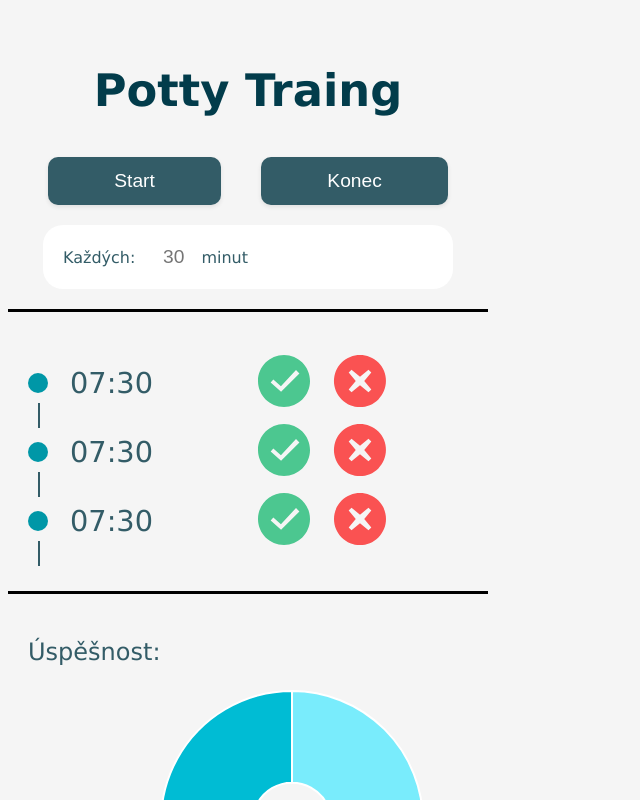
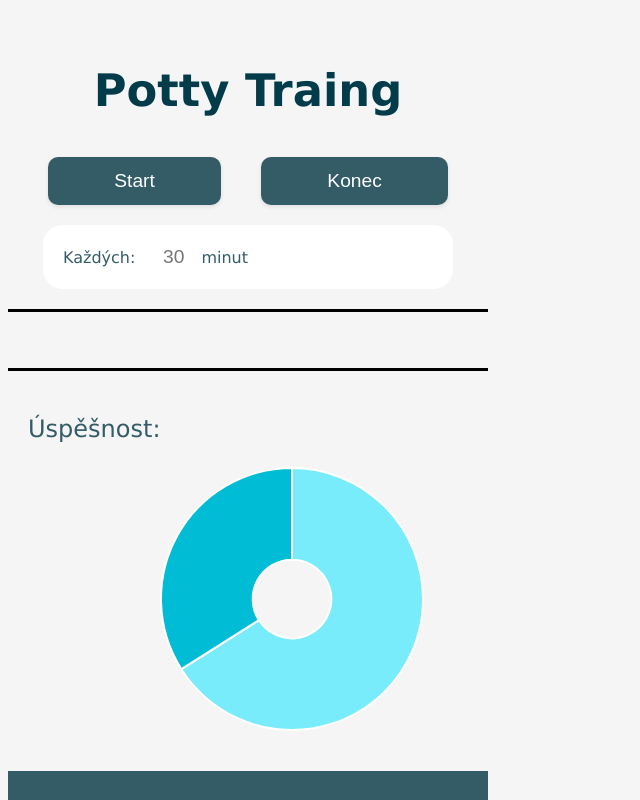
Before and after one commit to LucieKopasova/Potty-Training, a React (Vite) app in the folder PottyTraining/: page / in a window 1280 px wide. Shown: the top 800 px of the page, without its empty margins (0-640 px from the left). Built offline with nearby package versions, Linux system fonts and the light colour scheme.

Commit message:
přidání časů

```diff
--- a/PottyTraining/src/components/SettingsDay.jsx
+++ b/PottyTraining/src/components/SettingsDay.jsx
@@ -1,10 +1,12 @@
-import React from 'react';
+import { useState } from 'react';
 
-export const Settingsday = ({}) => {
+export const Settingsday = ({ onClick }) => {
   return (
     <>
       <div className="btns__setting">
-        <button className="btn__settings btn__settings--star">Start</button>
+        <button className="btn__settings btn__settings--star" onClick={onClick}>
+          Start
+        </button>
 
         <button className="btn__settings btn__settings --end">Konec</button>
       </div>
--- /dev/null
+++ b/PottyTraining/src/components/dailyReport.jsx
@@ -0,0 +1,53 @@
+export const DailyReport = ({ times }) => {
+  console.log(times);
+
+  function formatTime(number) {
+    return number < 10 ? '0' + number : number;
+  }
+  return (
+    <>
+      <ul className="daily-report__list">
+        {times.map((time, index) => (
+          <li key={index} className="daily-report__item">
+            <div className="list__bullet"></div>
+            <span className="time">
+              {formatTime(time.hours)}:{formatTime(time.minutes)}
+            </span>
+            <button
+              className="btn__daily-report btn-success"
+              aria-label="Úspěch"
+            >
+              <svg
+                className="img__success"
+                xmlns="http://www.w3.org/2000/svg"
+                x="0px"
+                y="0px"
+                width="64"
+                height="64"
+                viewBox="0 0 64 64"
+              >
+                <path d="M32,6C17.641,6,6,17.641,6,32c0,14.359,11.641,26,26,26s26-11.641,26-26C58,17.641,46.359,6,32,6z M29.081,42.748	l-10.409-9.253l2.657-2.99l7.591,6.747L44,21l3.414,3.414L29.081,42.748z"></path>
+              </svg>
+            </button>
+            <button
+              className="btn__daily-report btn-failure"
+              aria-label="Neúspěch"
+            >
+              <svg
+                className="img__failure"
+                xmlns="http://www.w3.org/2000/svg"
+                x="0px"
+                y="0px"
+                width="64"
+                height="64"
+                viewBox="0 0 64 64"
+              >
+                <path d="M50.385,50.385c-10.153,10.153-26.616,10.153-36.77,0s-10.153-26.616,0-36.77s26.616-10.153,36.77,0	S60.538,40.231,50.385,50.385z M43.314,40.485L36.243,32l7.071-8.485l-2.828-2.828L32,27.757l-8.485-7.071l-2.828,2.828L27.757,32	l-7.071,8.485l2.828,2.828L32,36.243l8.485,7.071L43.314,40.485z"></path>
+              </svg>
+            </button>
+          </li>
+        ))}
+      </ul>
+    </>
+  );
+};
--- a/PottyTraining/src/pages/HomePage/index.jsx
+++ b/PottyTraining/src/pages/HomePage/index.jsx
@@ -3,10 +3,32 @@ import React from 'react';
 import { Chart as ChartJS, ArcElement, Tooltip, Legend } from 'chart.js';
 import { Doughnut } from 'react-chartjs-2';
 import { Settingsday } from '../../components/SettingsDay';
+import { useState } from 'react';
+import { DailyReport } from '../../components/dailyReport';
 
 ChartJS.register(ArcElement);
 
 export const HomePage = () => {
+  const [startTime, setstartTime] = useState([]);
+
+  const handleClick = () => {
+    const now = new Date();
+    const interval = 30;
+    const count = 5;
+    const newTimes = [];
+    for (let i = 0; i < count; i++) {
+      const newTime = new Date(now);
+      newTime.setMinutes(newTime.getMinutes() + interval * i);
+
+      newTimes.push({
+        hours: newTime.getHours(),
+        minutes: newTime.getMinutes(),
+      });
+    }
+
+    setstartTime(newTimes);
+  };
+
   const data = {
     labels: ['Úspěch', 'Neúspěch'],
     datasets: [
@@ -17,7 +39,6 @@ export const HomePage = () => {
     ],
   };
 
-  // Volby grafu, bez legendy a tooltipů (jak jsi chtěla)
   const options = {
     plugins: {
       legend: { display: false },
@@ -33,120 +54,11 @@ export const HomePage = () => {
       </header>
 
       <section className="settings__day">
-        <Settingsday />
+        <Settingsday onClick={handleClick} />
       </section>
 
       <section className="daily-report">
-        <ul className="daily-report__list">
-          <li className="daily-report__item">
-            <div className="list__bullet"></div>
-            <span className="time">07:30</span>
-            <button
-              className="btn__daily-report btn-success"
-              aria-label="Úspěch"
-            >
-              <svg
-                className="img__success"
-                xmlns="http://www.w3.org/2000/svg"
-                x="0px"
-                y="0px"
-                width="64"
-                height="64"
-                viewBox="0 0 64 64"
-              >
-                <path d="M32,6C17.641,6,6,17.641,6,32c0,14.359,11.641,26,26,26s26-11.641,26-26C58,17.641,46.359,6,32,6z M29.081,42.748	l-10.409-9.253l2.657-2.99l7.591,6.747L44,21l3.414,3.414L29.081,42.748z"></path>
-              </svg>
-            </button>
-            <button
-              className="btn__daily-report btn-failure"
-              aria-label="Neúspěch"
-            >
-              <svg
-                className="img__failure"
-                xmlns="http://www.w3.org/2000/svg"
-                x="0px"
-                y="0px"
-                width="64"
-                height="64"
-                viewBox="0 0 64 64"
-              >
-                <path d="M50.385,50.385c-10.153,10.153-26.616,10.153-36.77,0s-10.153-26.616,0-36.77s26.616-10.153,36.77,0	S60.538,40.231,50.385,50.385z M43.314,40.485L36.243,32l7.071-8.485l-2.828-2.828L32,27.757l-8.485-7.071l-2.828,2.828L27.757,32	l-7.071,8.485l2.828,2.828L32,36.243l8.485,7.071L43.314,40.485z"></path>
-              </svg>
-            </button>
-          </li>
-          <li className="daily-report__item">
-            <div className="list__bullet"></div>
-            <span className="time">07:30</span>
-            <button
-              className="btn__daily-report btn-success"
-              aria-label="Úspěch"
-            >
-              <svg
-                className="img__success"
-                xmlns="http://www.w3.org/2000/svg"
-                x="0px"
-                y="0px"
-                width="64"
-                height="64"
-                viewBox="0 0 64 64"
-              >
-                <path d="M32,6C17.641,6,6,17.641,6,32c0,14.359,11.641,26,26,26s26-11.641,26-26C58,17.641,46.359,6,32,6z M29.081,42.748	l-10.409-9.253l2.657-2.99l7.591,6.747L44,21l3.414,3.414L29.081,42.748z"></path>
-              </svg>
-            </button>
-            <button
-              className="btn__daily-report  btn-failure"
-              aria-label="Neúspěch"
-            >
-              <svg
-                className="img__failure"
-                xmlns="http://www.w3.org/2000/svg"
-                x="0px"
-                y="0px"
-                width="64"
-                height="64"
-                viewBox="0 0 64 64"
-              >
-                <path d="M50.385,50.385c-10.153,10.153-26.616,10.153-36.77,0s-10.153-26.616,0-36.77s26.616-10.153,36.77,0	S60.538,40.231,50.385,50.385z M43.314,40.485L36.243,32l7.071-8.485l-2.828-2.828L32,27.757l-8.485-7.071l-2.828,2.828L27.757,32	l-7.071,8.485l2.828,2.828L32,36.243l8.485,7.071L43.314,40.485z"></path>
-              </svg>
-            </button>
-          </li>
-          <li className="daily-report__item">
-            <div className="list__bullet"></div>
-            <span className="time">07:30</span>
-            <button
-              className="btn__daily-report btn-success"
-              aria-label="Úspěch"
-            >
-              <svg
-                className="img__success"
-                xmlns="http://www.w3.org/2000/svg"
-                x="0px"
-                y="0px"
-                width="64"
-                height="64"
-                viewBox="0 0 64 64"
-              >
-                <path d="M32,6C17.641,6,6,17.641,6,32c0,14.359,11.641,26,26,26s26-11.641,26-26C58,17.641,46.359,6,32,6z M29.081,42.748	l-10.409-9.253l2.657-2.99l7.591,6.747L44,21l3.414,3.414L29.081,42.748z"></path>
-              </svg>
-            </button>
-            <button
-              className="btn__daily-report btn-failure"
-              aria-label="Neúspěch"
-            >
-              <svg
-                className="img__failure"
-                xmlns="http://www.w3.org/2000/svg"
-                x="0px"
-                y="0px"
-                width="64"
-                height="64"
-                viewBox="0 0 64 64"
-              >
-                <path d="M50.385,50.385c-10.153,10.153-26.616,10.153-36.77,0s-10.153-26.616,0-36.77s26.616-10.153,36.77,0	S60.538,40.231,50.385,50.385z M43.314,40.485L36.243,32l7.071-8.485l-2.828-2.828L32,27.757l-8.485-7.071l-2.828,2.828L27.757,32	l-7.071,8.485l2.828,2.828L32,36.243l8.485,7.071L43.314,40.485z"></path>
-              </svg>
-            </button>
-          </li>
-        </ul>
+        <DailyReport times={startTime} />
       </section>
 
       <section className="daily-graphs">
```
